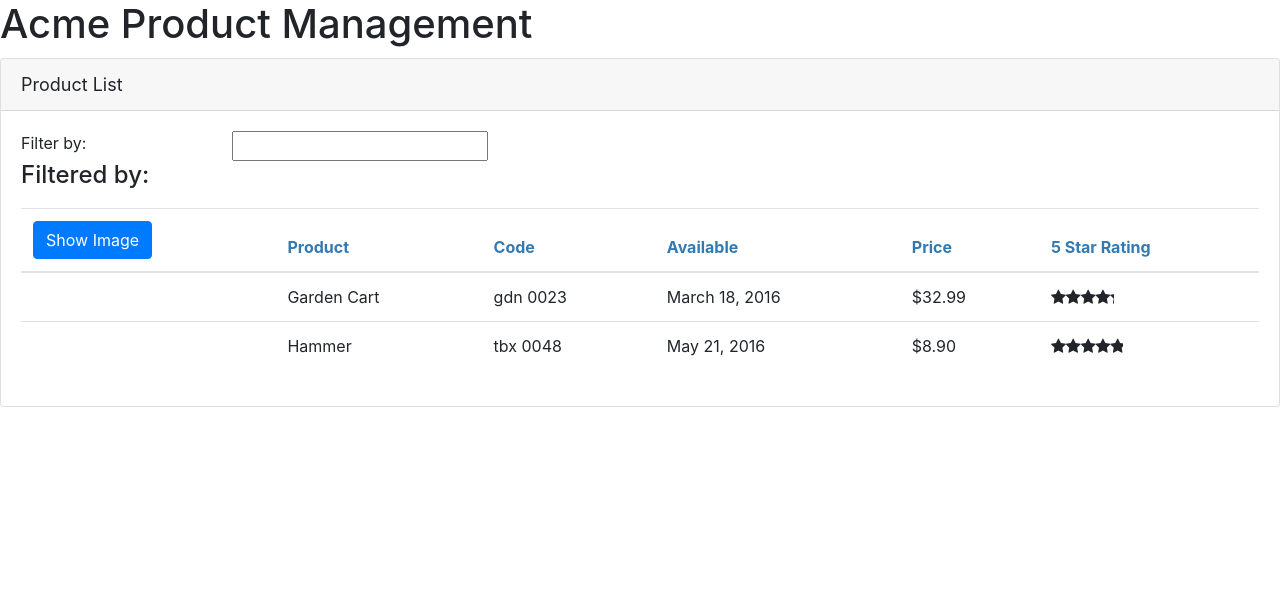
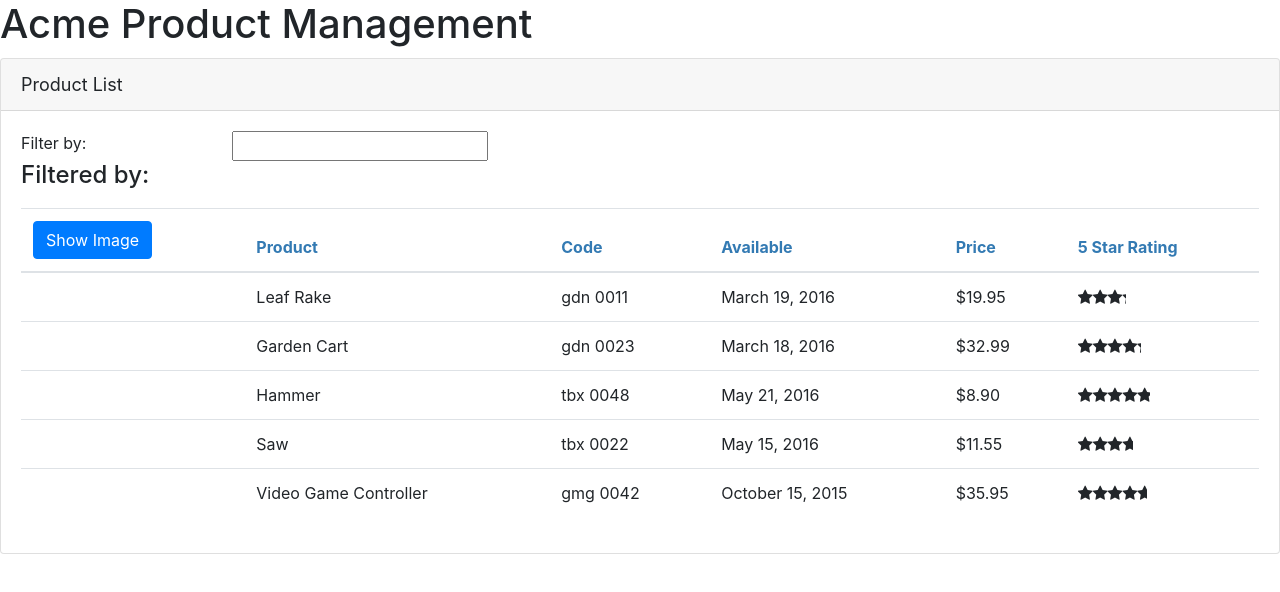
Before and after one commit to RahulKumarParihar/APM, an Angular app: page / in a window 1280 px wide. Shown: the top 592 px of the page. Built offline with nearby package versions, Linux system fonts and the light colour scheme.

Commit message:
Adding Services to reterive data

```diff
--- a/src/app/products/product-list.component.ts
+++ b/src/app/products/product-list.component.ts
@@ -1,5 +1,6 @@
 import { Component, OnInit } from '@angular/core';
 import { IProduct } from './product';
+import { ProductService } from './product.service';
 
 @Component({
   selector: 'pm-product',
@@ -11,7 +12,12 @@
   imageWidth = 50;
   imageMargin = 2;
   showImage = false;
-  _listFilter: string;
+  // tslint:disable-next-line: variable-name
+  private _listFilter: string;
+
+  // dependency injection
+  constructor(private productService: ProductService) {}
+
   get listFilter(): string {
     return this._listFilter;
   }
@@ -23,46 +29,19 @@
   }
 
   filteredProducts: IProduct[];
-  products: IProduct[] = [
-    {
-      productId: 2,
-      productName: 'Garden Cart',
-      productCode: 'GDN-0023',
-      releaseDate: 'March 18, 2016',
-      description: '15 gallon capacity rolling garden cart.',
-      price: 32.99,
-      starRating: 4.2,
-      imageUrl:
-        'https://openclipart.org/image/300px/svg_to_png/58471/garden_cart.png'
-    },
-    {
-      productId: 5,
-      productName: 'Hammer',
-      productCode: 'TBX-0048',
-      releaseDate: 'May 21, 2016',
-      description: 'Curved claw steel hammer',
-      price: 8.9,
-      starRating: 4.8,
-      imageUrl:
-        'https://openclipart.org/image/300px/svg_to_png/73/rejon_Hammer.png'
-    }
-  ];
+  products: IProduct[] = [];
 
   toggleImage(): void {
     this.showImage = !this.showImage;
   }
 
   ngOnInit(): void {
-    console.log('Inside OnInit');
+    this.products = this.productService.getProducts();
+    this.filteredProducts = this.products;
   }
 
   onRatingClicked(message: string): void {
     this.pageTitle = 'Product List: ' + message;
-  }
-
-  constructor() {
-    this.filteredProducts = this.products;
-    this._listFilter = '';
   }
 
   performFilter(filterBy: string): IProduct[] {
--- /dev/null
+++ b/src/app/products/product.service.ts
@@ -0,0 +1,62 @@
+import { Injectable } from '@angular/core';
+import { IProduct } from './product';
+
+@Injectable({
+    providedIn: 'root'
+})
+export class ProductService {
+    getProducts(): IProduct[] {
+        return [
+            {
+                productId: 1,
+                productName: 'Leaf Rake',
+                productCode: 'GDN-0011',
+                releaseDate: 'March 19, 2016',
+                description: 'Leaf rake with 48-inch wooden handle.',
+                price: 19.95,
+                starRating: 3.2,
+                imageUrl: 'https://openclipart.org/image/300px/svg_to_png/26215/Anonymous_Leaf_Rake.png'
+            },
+            {
+                productId: 2,
+                productName: 'Garden Cart',
+                productCode: 'GDN-0023',
+                releaseDate: 'March 18, 2016',
+                description: '15 gallon capacity rolling garden cart',
+                price: 32.99,
+                starRating: 4.2,
+                imageUrl: 'https://openclipart.org/image/300px/svg_to_png/58471/garden_cart.png'
+            },
+            {
+                productId: 5,
+                productName: 'Hammer',
+                productCode: 'TBX-0048',
+                releaseDate: 'May 21, 2016',
+                description: 'Curved claw steel hammer',
+                price: 8.9,
+                starRating: 4.8,
+                imageUrl: 'https://openclipart.org/image/300px/svg_to_png/73/rejon_Hammer.png'
+            },
+            {
+                productId: 8,
+                productName: 'Saw',
+                productCode: 'TBX-0022',
+                releaseDate: 'May 15, 2016',
+                description: '15-inch steel blade hand saw',
+                price: 11.55,
+                starRating: 3.7,
+                imageUrl: 'https://openclipart.org/image/300px/svg_to_png/27070/egore911_saw.png'
+            },
+            {
+                productId: 10,
+                productName: 'Video Game Controller',
+                productCode: 'GMG-0042',
+                releaseDate: 'October 15, 2015',
+                description: 'Standard two-button video game controller',
+                price: 35.95,
+                starRating: 4.6,
+                imageUrl: 'https://openclipart.org/image/300px/svg_to_png/120337/xbox-controller_01.png'
+            }
+        ];
+    }
+}
--- a/src/app/shared/star.component.ts
+++ b/src/app/shared/star.component.ts
@@ -1,4 +1,4 @@
-import { Component, OnChanges,EventEmitter, Input, Output } from '@angular/core';
+import { Component, OnChanges, EventEmitter, Input, Output } from '@angular/core';
 
 @Component({
     selector: 'pm-star',
```
